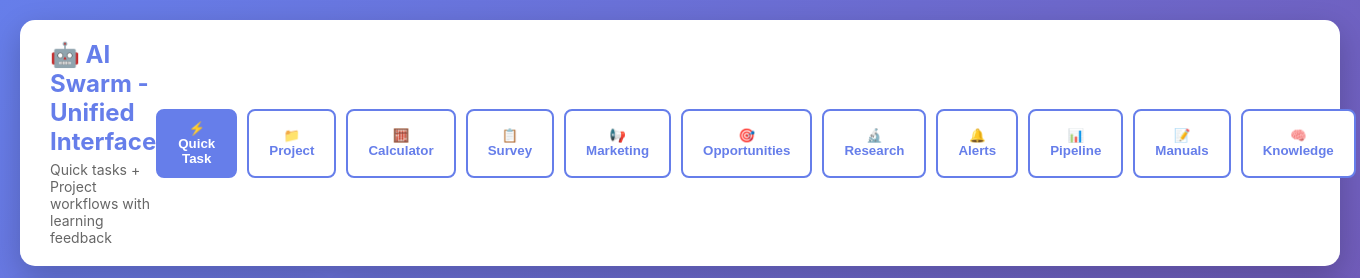
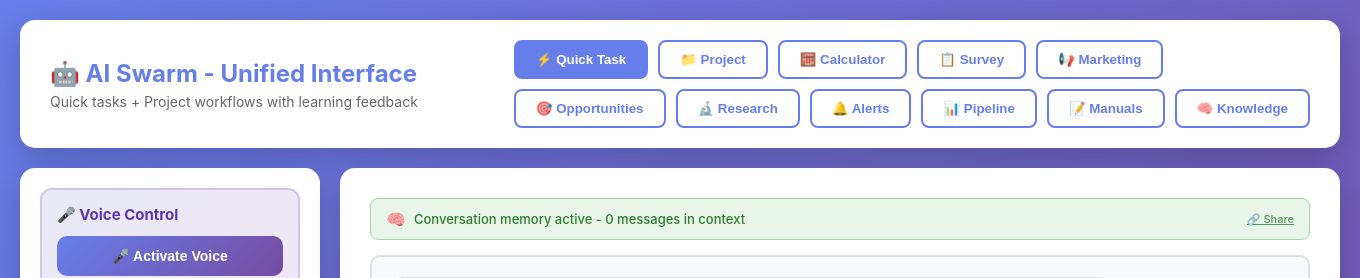
Before and after one commit to Hyperiongate/ai-swarm-orchestrator, a Flask app: page / in a window 1360 px wide. Shown: the top 278 px of the page. Run offline with Flask 3, Linux system fonts and the light colour scheme; data comes from the database, SQL or seed files in the repository; data that the repository does not hold is empty; parts of the project's set-up code (start-up, migrations or seed data) failed here and were passed over; some libraries are stand-ins or nearby versions.

Commit message:
Update index.html

```diff
--- a/templates/index.html
+++ b/templates/index.html
@@ -534,18 +534,23 @@
 </head>
 <body>
     <div class="container">
-        <!-- HEADER SECTION -->
+        <!-- HEADER SECTION - UPDATED WITH 2-ROW BUTTON LAYOUT -->
         <div class="header">
             <div class="header-left">
                 <h1>🤖 AI Swarm - Unified Interface</h1>
                 <p>Quick tasks + Project workflows with learning feedback</p>
             </div>
-            <div class="mode-switcher">
+            <div class="mode-switcher" style="display: flex; flex-direction: column; gap: 10px;">
+                <!-- ROW 1: Core Tasks -->
+                <div style="display: flex; gap: 10px; flex-wrap: wrap;">
                     <button class="mode-btn active" onclick="switchMode('quick')" id="quickModeBtn">⚡ Quick Task</button>
                     <button class="mode-btn" onclick="switchMode('project')" id="projectModeBtn">📁 Project</button>
                     <button class="mode-btn" onclick="switchMode('calculator')" id="calculatorModeBtn">🧮 Calculator</button>
                     <button class="mode-btn" onclick="switchMode('survey')" id="surveyModeBtn">📋 Survey</button>
                     <button class="mode-btn" onclick="switchMode('marketing')" id="marketingModeBtn">📢 Marketing</button>
+                </div>
+                <!-- ROW 2: Intelligence Tools -->
+                <div style="display: flex; gap: 10px; flex-wrap: wrap;">
                     <button class="mode-btn" onclick="switchMode('opportunities')" id="opportunitiesModeBtn">🎯 Opportunities</button>
                     <button class="mode-btn" onclick="switchMode('research')" id="researchModeBtn">🔬 Research</button>
                     <button class="mode-btn" onclick="switchMode('alerts')" id="alertsModeBtn">🔔 Alerts</button>
@@ -554,6 +559,9 @@
                     <button class="mode-btn" onclick="window.location.href='/knowledge'" id="knowledgeModeBtn">🧠 Knowledge</button>
                 </div>
             </div>
+        </div>
+
+<!-- I did no harm and this file is not truncated -->
 
         <!-- MAIN GRID LAYOUT -->
         <div class="main-grid">
```
Lines whose indentation alone changed are shown as unchanged.
